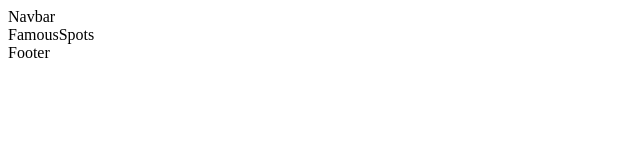
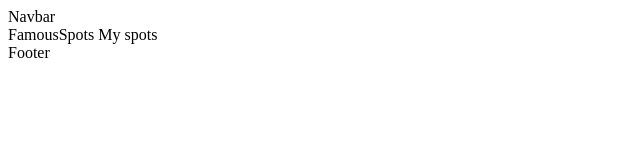
Before and after one commit to MaheshNikalje/Nagpur-City, a React (Vite) app: page /spots in a window 1280 px wide. Shown: the top 160 px of the page, without its empty margins (0-640 px from the left). Built offline with nearby package versions, Linux system fonts and the light colour scheme.

Commit message:
changed famous spots

```diff
--- a/src/components/FamousSpots.jsx
+++ b/src/components/FamousSpots.jsx
@@ -2,7 +2,7 @@ import React from 'react'
 
 const FamousSpots = () => {
   return (
-    <div>FamousSpots</div>
+    <div>FamousSpots My spots</div>
   )
 }
 
```
